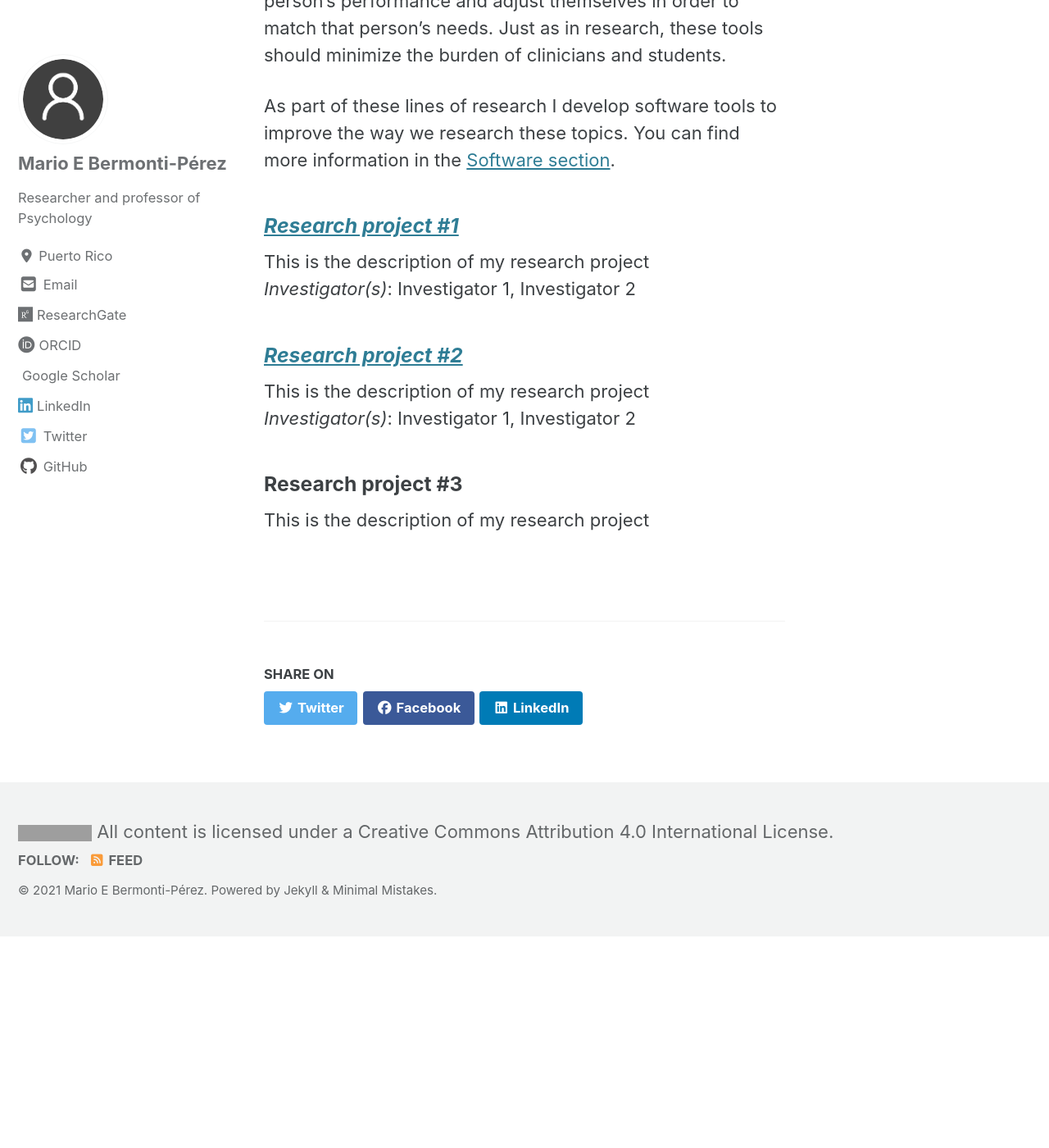
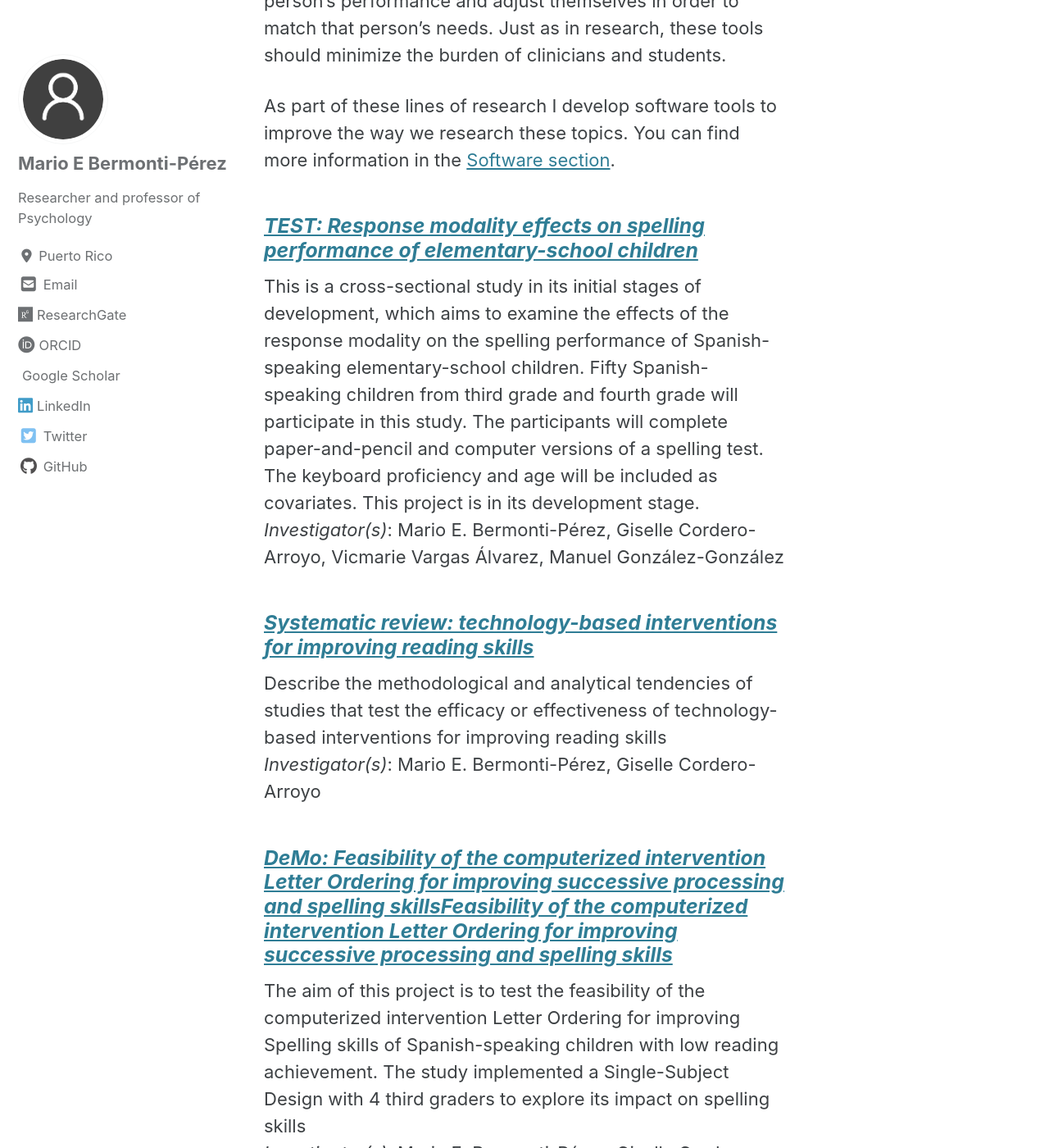
Before and after one commit to mario-bermonti/mario-bermonti.github.io, a Jekyll site: the page built from _pages/research.md, in a window 1280 px wide and 1400 px high, scrolled down 1154 px. Shown: the whole window at 82% size. Built offline with Jekyll 4.4.1, drawn with Linux system fonts in a browser that asks for light colours; cached includes are drawn as plain includes; nearby versions of some CDN libraries; a style sheet for code colours, icons or effects is not loaded; before the commit the page ends 2296 px from its top, so only the background shows below that; some of the changed text lies outside the part shown; grey boxes are pictures that could not be loaded.

Commit message:
Add list of research projects

```diff
--- a/_data/research.yml
+++ b/_data/research.yml
@@ -1,18 +1,17 @@
-# The investigators and url are optional
-
-- title: "Research project #1"
+- title: "TEST: Response modality effects on spelling performance of elementary-school children"
   description:
-    This is the description of my research project
-  investigators: Investigator 1, Investigator 2
+    This is a cross-sectional study in its initial stages of development, which aims to examine the effects of the response modality on the spelling performance of Spanish-speaking elementary-school children. Fifty Spanish-speaking children from third grade and fourth grade will participate in this study. The participants will complete paper-and-pencil and computer versions of a spelling test. The keyboard proficiency and age will be included as covariates. This project is in its development stage.
+  investigators: Mario E. Bermonti-Pérez, Giselle Cordero-Arroyo, Vicmarie Vargas Álvarez, Manuel González-González
   url_or_doi: "https://www.researchgate.net/"
 
-- title: "Research project #2"
+- title: "Systematic review: technology-based interventions for improving reading skills"
   description:
-    This is the description of my research project
-  investigators: Investigator 1, Investigator 2
-  url_or_doi: "https://www.researchgate.net/"
+    Describe the methodological and analytical tendencies of studies that test the efficacy or effectiveness of technology-based interventions for improving reading skills
+  investigators: Mario E. Bermonti-Pérez, Giselle Cordero-Arroyo
+  url_or_doi: "https://www.researchgate.net/project/Systematic-review-technology-based-interventions-for-improving-reading-skills"
 
-# Example without investigators, url
-- title: "Research project #3"
+- title: "DeMo: Feasibility of the computerized intervention Letter Ordering for improving successive processing and spelling skillsFeasibility of the computerized intervention Letter Ordering for improving successive processing and spelling skills"
   description:
-    This is the description of my research project
+    "The aim of this project is to test the feasibility of the computerized intervention Letter Ordering for improving Spelling skills of Spanish-speaking children with low reading achievement. The study implemented a Single-Subject Design with 4 third graders to explore its impact on spelling skills"
+  investigators: Mario E. Bermonti-Pérez, Giselle Cordero-Arroyo, Mary Annette Moreno Torres
+  url_or_doi: "https://www.researchgate.net/project/Feasibility-of-the-computerized-intervention-Letter-Ordering-for-improving-successive-processing-and-spelling-skills"
```
